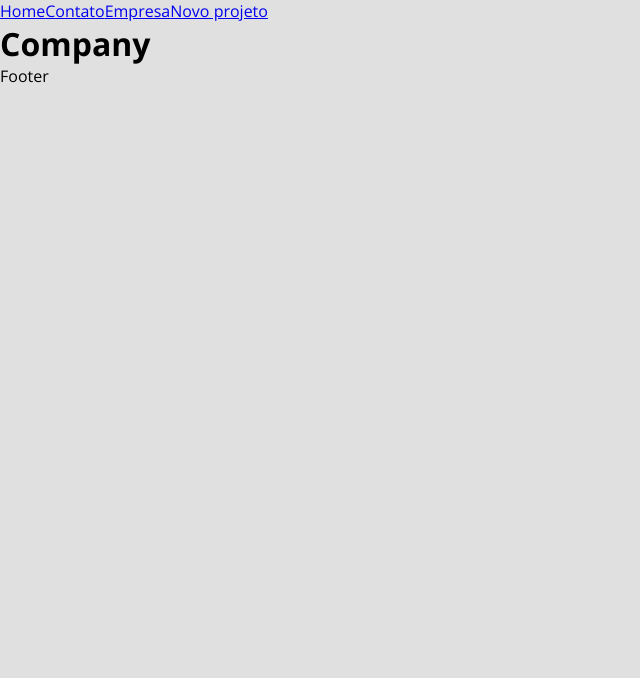
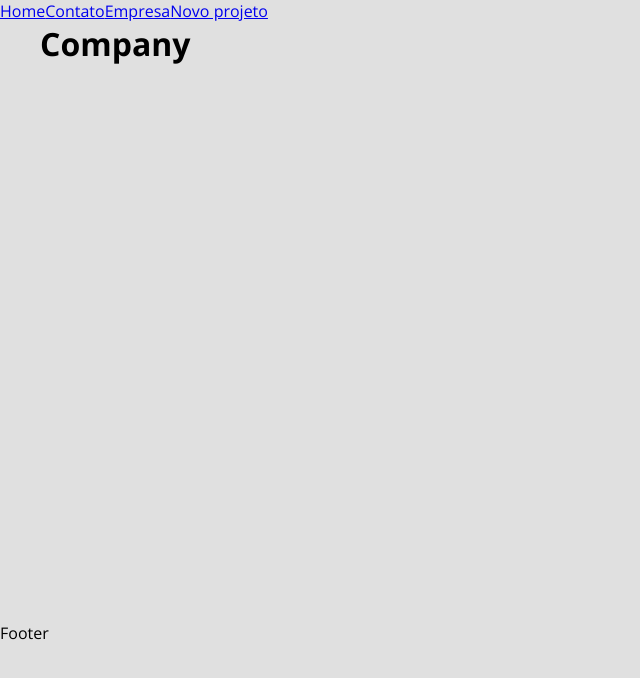
Before and after one commit to screm1n/costs-project, a JavaScript app in the folder costs/: page /newproject in a window 1280 px wide. Shown: the top 678 px of the page, without its empty margins (0-640 px from the left). Built offline with nearby package versions, Linux system fonts and the light colour scheme; the HTML template or start-up script is replaced by a standard one.

Commit message:
creating container and stylizing

```diff
--- a/costs/src/App.js
+++ b/costs/src/App.js
@@ -3,6 +3,8 @@
 import Company from './components/pages/Company'
 import Contact from './components/pages/Contact'
 import NewProject from './components/pages/NewProject'
+
+import Container from './components/layout/Container'
 
 function App() {
     return (
@@ -13,12 +15,14 @@
                 <Link to="/company">Empresa</Link>
                 <Link to="/newproject">Novo projeto</Link>
             </div>
+            <Container customClass="min-height">
             <Routes>
                 <Route exactpath="/" element={<Home />} />
                 <Route exact path="/company" element={<Company />} />
                 <Route exact path="/contact" element={<Contact />} />
                 <Route exact path="/newproject" element={<NewProject />} />
             </Routes>
+            </Container>
             <p>Footer</p>
         </Router>
     )
--- /dev/null
+++ b/costs/src/components/layout/Container.js
@@ -0,0 +1,7 @@
+import styles from './Container.module.css'
+
+function Container(props) {
+    return(<div className={`${styles.container} ${styles[props.customClass]}`}>{props.children}</div>)
+}
+
+export default Container
--- /dev/null
+++ b/costs/src/components/layout/Container.module.css
@@ -0,0 +1,20 @@
+.container {
+    width: 1200px;
+    display: flex;
+    justify-content: space-between;
+    margin: 0 auto;
+    flex-wrap: wrap;
+}
+
+.min-height {
+    min-height: 75%;
+}
+
+.start {
+    justify-content: flex-start;
+}
+
+.column {
+    flex-direction: column;
+    justify-content: flex-start;
+}
```
